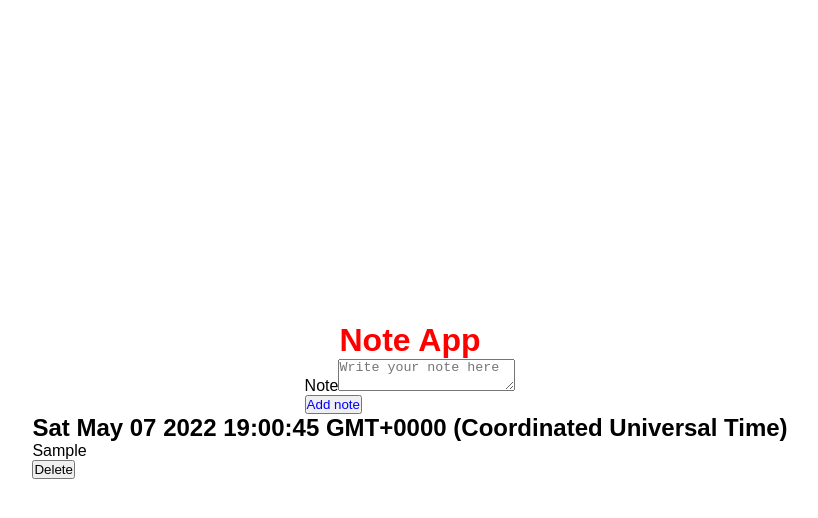
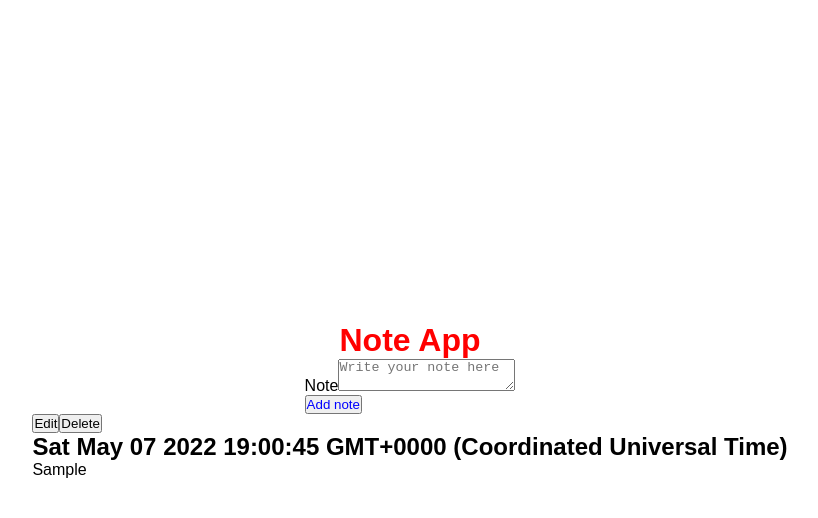
Before and after one commit to LaurieGami/note-app, a React (Create React App) app: page / in a window 1280 px wide. Both pictures are taken after typing "Sample" into the empty fields and a click on the button "Add note". Shown: the top 518 px of the page, without its empty margins (230-1048 px from the left). Built offline with nearby package versions, Linux system fonts and the light colour scheme.

Commit message:
Added an edit and save function to change the note

```diff
--- a/src/App.js
+++ b/src/App.js
@@ -40,6 +40,13 @@ function App() {
     setNotes(newNotes)
   }
 
+  function onSave(id, value) {
+    const noteIndex = notes.findIndex(note => note.id === id)
+    const newNotes = [...notes]
+    newNotes[noteIndex].value = value
+    setNotes(newNotes)
+  }
+
   return (
     <Container>
       <Title>Note App</Title>
@@ -61,6 +68,7 @@ function App() {
               key={note.id}
               note={note}
               onDelete={onDelete}
+              onSave={onSave}
             />
           )
         })}
--- a/src/components/Note.js
+++ b/src/components/Note.js
@@ -1,10 +1,30 @@
-function Note({ note, onDelete }) {
+import { useState } from 'react'
+
+function Note({ note, onDelete, onSave }) {
+  const [text, setText] = useState(note.value)
+  const [edit, setEdit] = useState(false)
+
+  function handleSave() {
+    onSave(note.id, text)
+    setEdit(!edit)
+  }
 
   return (
     <div>
-      <h2>{new Date(note.createdAt).toString()}</h2>
-      <p>{note.value}</p>
-      <button onClick={() => onDelete(note.id)}>Delete</button>
+        {edit ? <button onClick={() => handleSave()}>Save</button> : <button onClick={() => setEdit(!edit)}>Edit</button>}
+        <button onClick={() => onDelete(note.id)}>Delete</button>
+        {edit ? (
+            <textarea
+                value={text}
+                onChange={(e) => setText(e.target.value)}
+            />
+        ) : (
+            <>
+                <h2>{new Date(note.createdAt).toString()}</h2>
+                <p>{text}</p>
+            </>
+        )
+      }
     </div>
   )
 }
```
